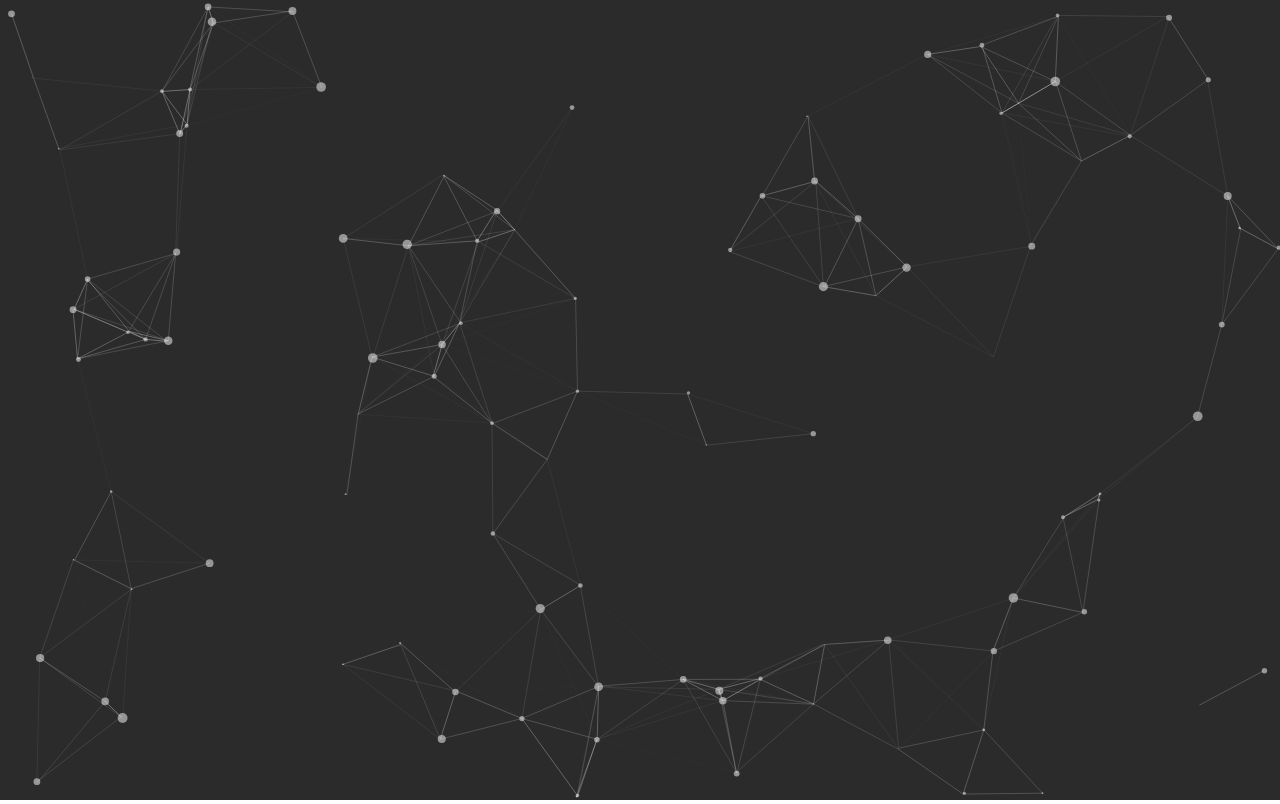
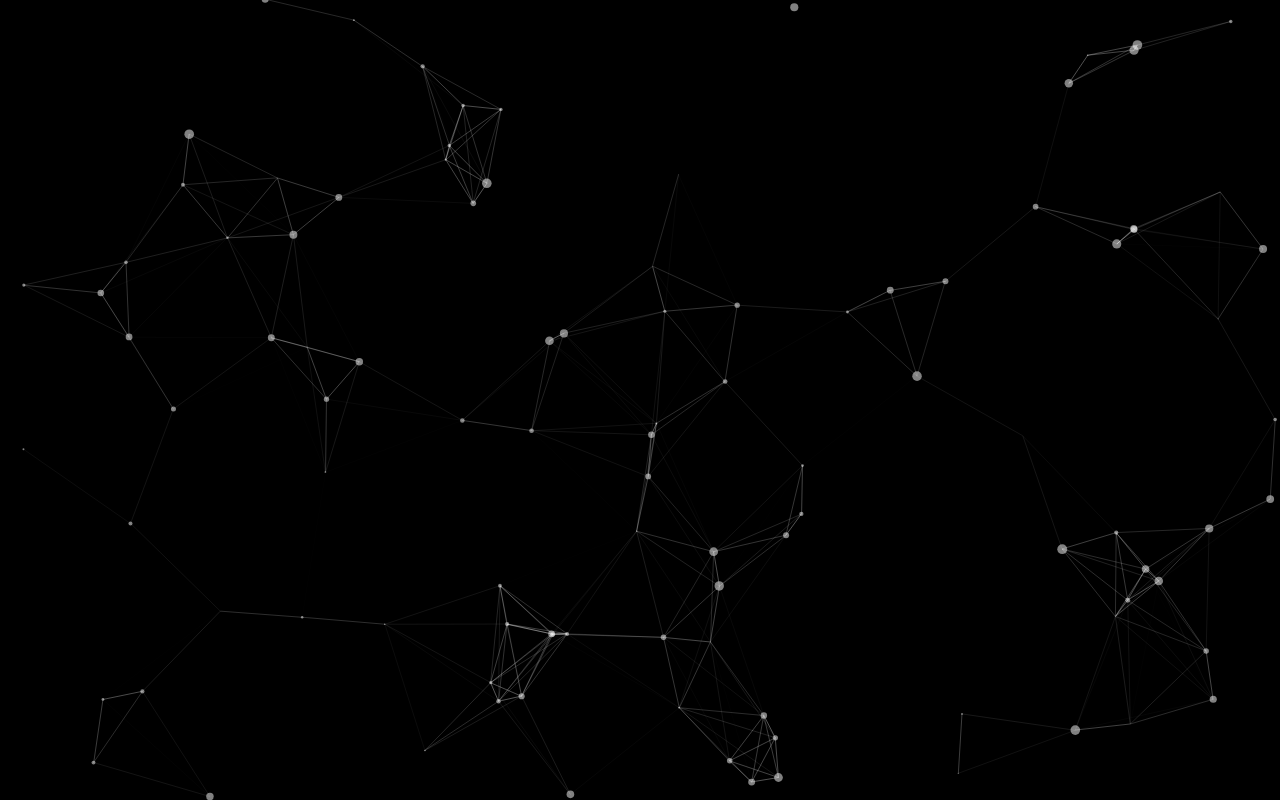
Before and after one commit to tensormvjce/website, a plain HTML site: page index.html in a window 1280 px wide. Drawn offline with nearby package versions, Linux system fonts and the light colour scheme.

Commit message:
Update animation

```diff
--- a/particles.json
+++ b/particles.json
@@ -29,7 +29,7 @@
       },
       "move": {
         "enable": true,
-        "speed": 6
+        "speed": 1
       }
     },
     "interactivity": {
--- a/style.css
+++ b/style.css
@@ -10,5 +10,5 @@ body, html {
     position: absolute;
     width: 100%;
     height: 100%;
-    background-color: #2b2b2b; /* Change this to your desired background color */
+    background-color: #000000;
 }
```
